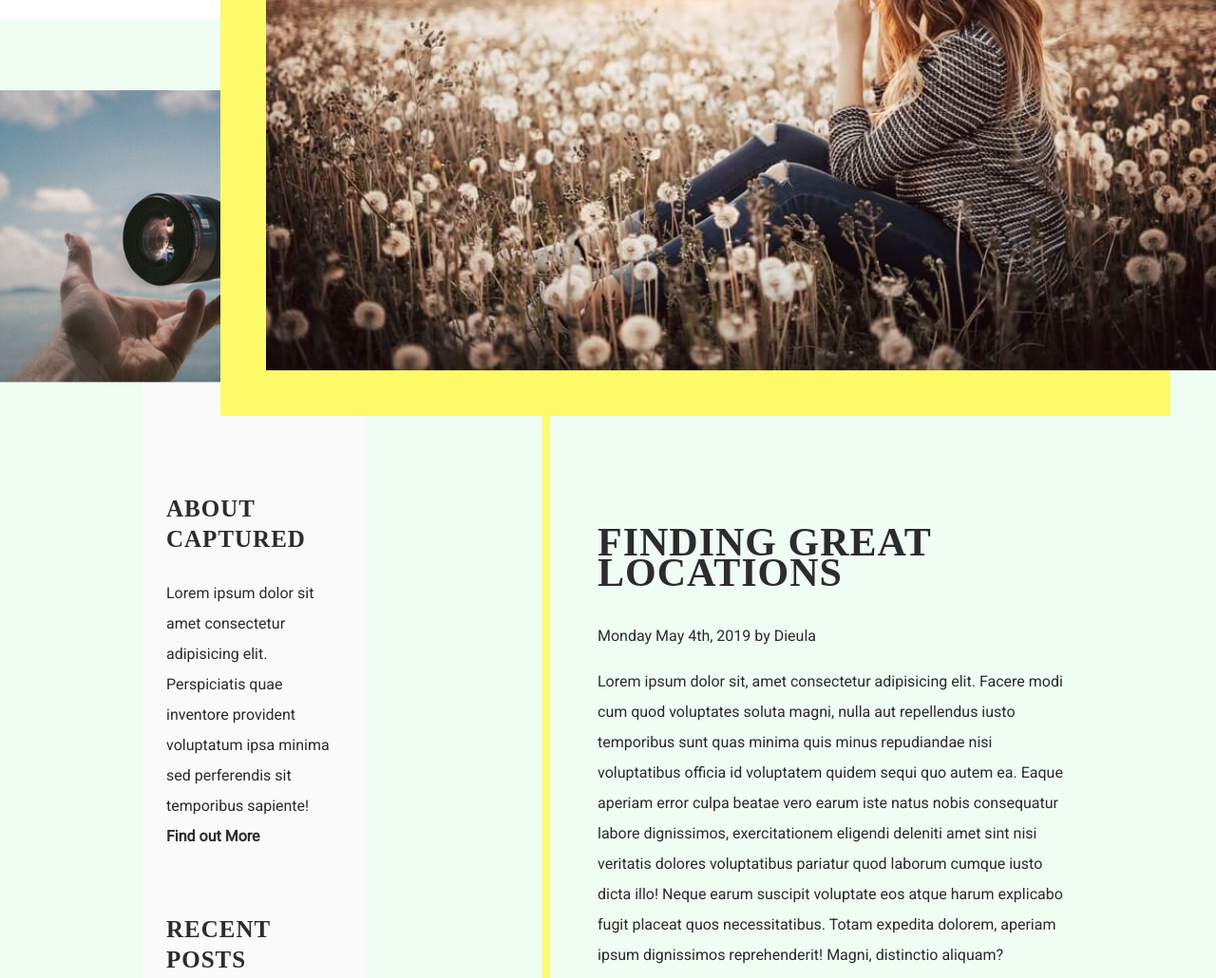
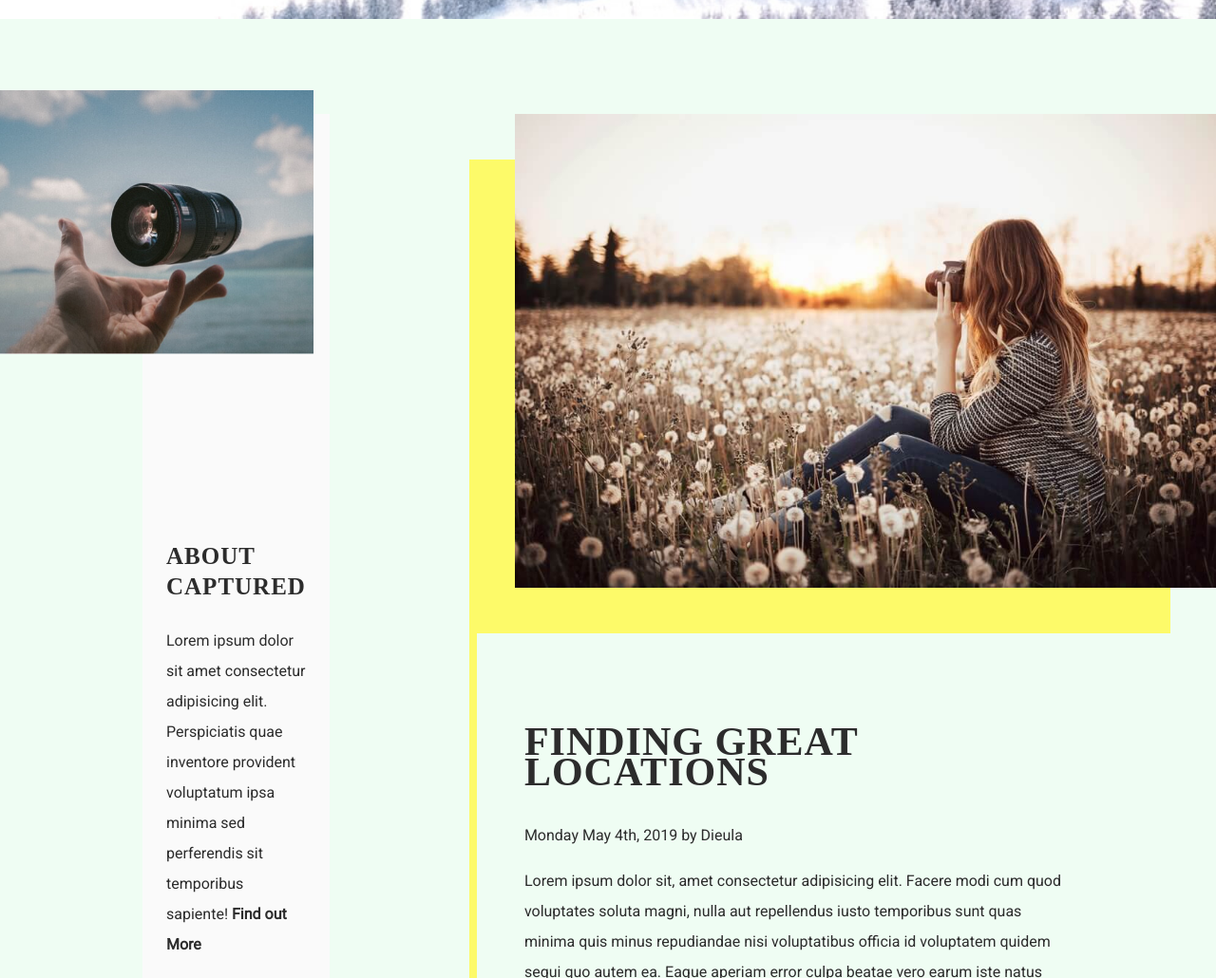
Before and after one commit to caryltan/caryl-tan-project-1, a plain HTML site: page blog.html in a window 1280 px wide. Shown: the part 780-1810 px from the top of the page at 95% size. Drawn offline with Linux system fonts and the light colour scheme; a web font is replaced by a local one.

Commit message:
changed floating image html and fixed styling

```diff
--- a/styles/sass/_blog.scss
+++ b/styles/sass/_blog.scss
@@ -1,14 +1,20 @@
 @use './variables' as *;
 @use  './mixins' as *;
 
-.header-blog-post-image {
-    position: absolute;
-    z-index: 0;
-    right: 0;
-    box-shadow: -3em 3em 0 $box-shadow;
-    margin: 4em 0;
-    width: 1000px;
-    height: auto;
+.great-locations {
+    .great-locations-text {
+        padding: 100px 150px 50px 50px;
+        box-shadow: -0.5em 0.5em 0 $box-shadow;
+        margin-left: -2.5em;
+    }
+    .header-blog-post-image {
+        z-index: 0;
+        right: 0;
+        box-shadow: -3em 3em 0 $box-shadow;
+        margin: 0;
+        width: 100%;
+        height: auto;
+    }
 }
 
 .blog-contact-main-body {
@@ -17,9 +23,10 @@
     .side-info {
         flex-basis: 30%;
         position: relative;
+        margin-right: 195px;
         .side-info-text {
             background-color: $section-primary;
-            padding: 375px 25px 0 25px;
+            padding: 425px 25px 0 25px;
             margin-left: 150px;
         }
         .side-blog-image {
@@ -36,22 +43,10 @@
     }
     .blog-page-content {
         flex-basis: 70%;
-        padding: 300px 0 0 195px;
+        width: 100%;
     }
 }
 
-.great-locations {
-    position: relative;
-    .great-locations-floating-image {
-        position: absolute;
-        top: -770px;
-        right: 0;
-    }
-    .great-locations-text {
-        padding: 100px 150px 50px 50px;
-        box-shadow: -0.5em 0.5em 0 $box-shadow;
-    }
-}
 
 //adjusted h3 styling since font is smaller than indicated on style guide
 .blog-h3 {
```
Also changed, not shown: styles/styles.css.
